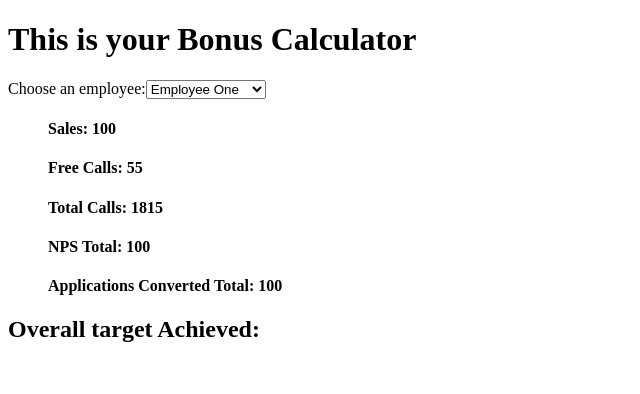
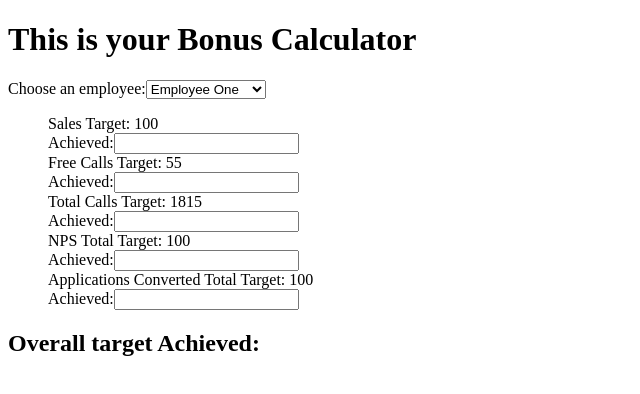
Before and after one commit to rogan-templer/bonus-calculator, a React (Create React App) app: page / in a window 1280 px wide. Shown: the top 394 px of the page, without its empty margins (0-640 px from the left). Built offline with nearby package versions, Linux system fonts and the light colour scheme.

Commit message:
kpilist component altered to a form

```diff
--- a/src/components/KPIList.jsx
+++ b/src/components/KPIList.jsx
@@ -4,16 +4,19 @@ import { GlobalContext } from "../context/GlobalState";
 import Employee from "./Employee";
 
 function KPIList() {
-  const { kpis } = useContext(GlobalContext);
+  const { kpis, employees } = useContext(GlobalContext);
 
   return (
     <>
       <Employee />
       <ul>
         {kpis.map((kpi) => (
-          <h4 key={kpi.id}>
+          <form key={kpi.id}>
             {kpi.type}: {kpi.target}
-          </h4>
+            <br />
+            <label>Achieved:</label>
+            <input type="text" />
+          </form>
         ))}
       </ul>
     </>
--- a/src/context/GlobalState.js
+++ b/src/context/GlobalState.js
@@ -5,11 +5,11 @@ import AppReducer from "./AppReducer";
 
 const initialState = {
   kpis: [
-    { id: 1, type: "Sales", target: 100 },
-    { id: 2, type: "Free Calls", target: 55 },
-    { id: 3, type: "Total Calls", target: 1815 },
-    { id: 4, type: "NPS Total", target: 100 },
-    { id: 5, type: "Applications Converted Total", target: 100 },
+    { id: 1, type: "Sales Target", target: 100 },
+    { id: 2, type: "Free Calls Target", target: 55 },
+    { id: 3, type: "Total Calls Target", target: 1815 },
+    { id: 4, type: "NPS Total Target", target: 100 },
+    { id: 5, type: "Applications Converted Total Target", target: 100 },
   ],
   employees: [
     { id: 1, name: "Employee One" },
```
